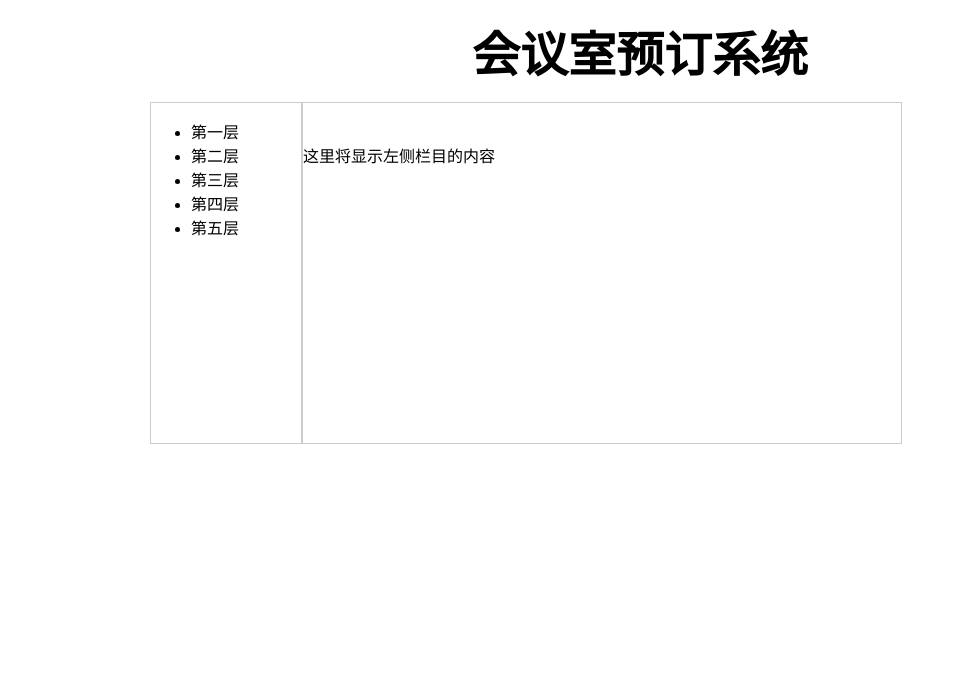
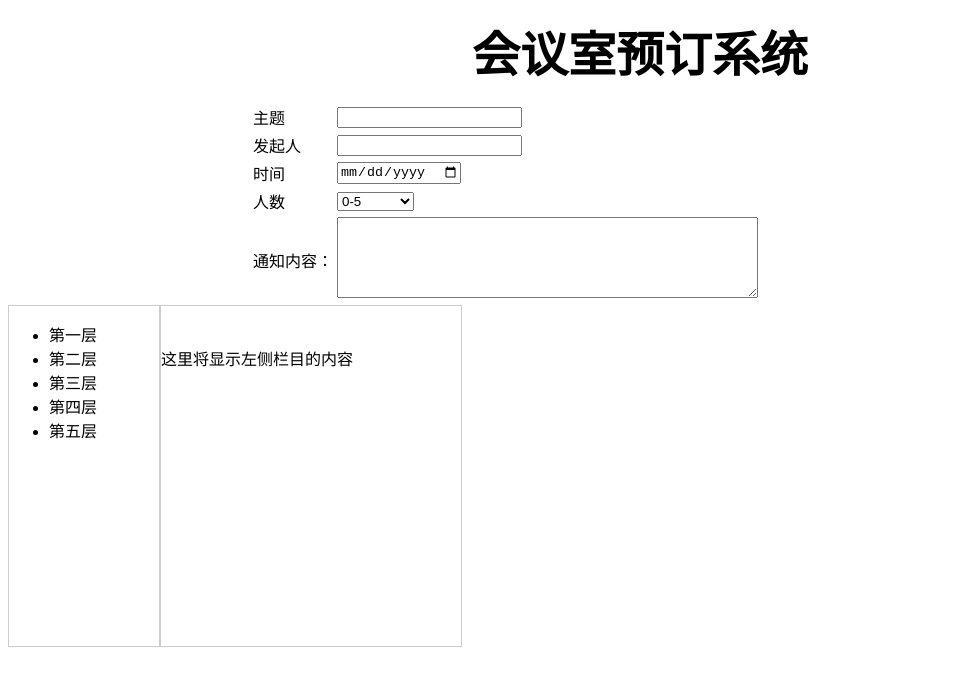
Before and after one commit to Daixinwei/Ceremony-Preorder, a plain HTML site: page subpage01.html in a window 1280 px wide. Shown: the whole page, without its empty margins (0-957 px from the left). Drawn offline with Linux system fonts and the light colour scheme.

Commit message:
change p to table

```diff
--- a/subpage01.html
+++ b/subpage01.html
@@ -2,12 +2,12 @@
 <html>
 <head>
 <meta http-equiv="Content-Type" content="text/html; charset=UTF-8" />
-<title></title>
-<p><p align="center"><strong><font size="50px">会议室预订系统</font></strong></p></p>
+
+<p align="center"><strong><font size="50px">会议室预订系统</font></strong></p>
 <style>
 #main{ width:980px; height:auto!important; overflow:hidden; visibility:visible; margin:auto; margin-top:0px;}
 #left{ width:150px;height:340px;float:left; border:#CCCCCC 1px solid;}
-#right{ width:598px; float:left; border:#CCCCCC 1px solid; height:300px; padding-top:40px;}
+#right{ width:300px; float:left; border:#CCCCCC 1px solid; height:300px; padding-top:40px;}
 </style>
 <script>
 function testdata(obj){
@@ -18,6 +18,47 @@ document.getElementById('right').innerHTML=obj;
 
 <body >
 <div id="main">
+	<table align="left" celloadding="2" style="padding-left:100px">
+	<tr>
+		<td class="fCol">主题</td>
+		<td class="sCol">
+			<input type="text" name="theme">
+		</td>
+	</tr>
+	<tr>
+		<td class="fCol">发起人</td>
+		<td class="sCol">
+			<input type="text" name="people">
+		</td>
+	</tr>
+	<tr>
+		<td class="fCol">时间</td>
+		<td class="sCol">
+			<input type="date" name="meetingtime">
+		</td>
+	</tr>
+
+	<tr>
+		<td class=fCol>人数</td>
+		 <td class=sCol>
+		<select name="selectAge" id="selectAge">
+        <option value="1">0-5</option>
+        <option value="2">6-10</option>
+        <option value="3">11-15</option>
+        <option value="4">16-20</option>
+        <option value="5">20人以上</option>
+         </select>
+		</td>
+      </tr>
+	<tr>
+		<td class="fCol">通知内容：</td>
+		<td class="sCol">
+			<textarea name="comments" rows="5" cols="50" ></textarea>
+		</td>
+	</tr>
+</table>
+
+</div>
 <!--左侧栏目-->
 <div id="left">
 <ul style="cursor:pointer">
@@ -31,5 +72,6 @@ document.getElementById('right').innerHTML=obj;
 <!--右侧内容-->
 <div id="right" style="cursor:pointer">这里将显示左侧栏目的内容</div>
 </div>
+
 </body>
 </html>
```
Also changed, not shown: 1 other file.
